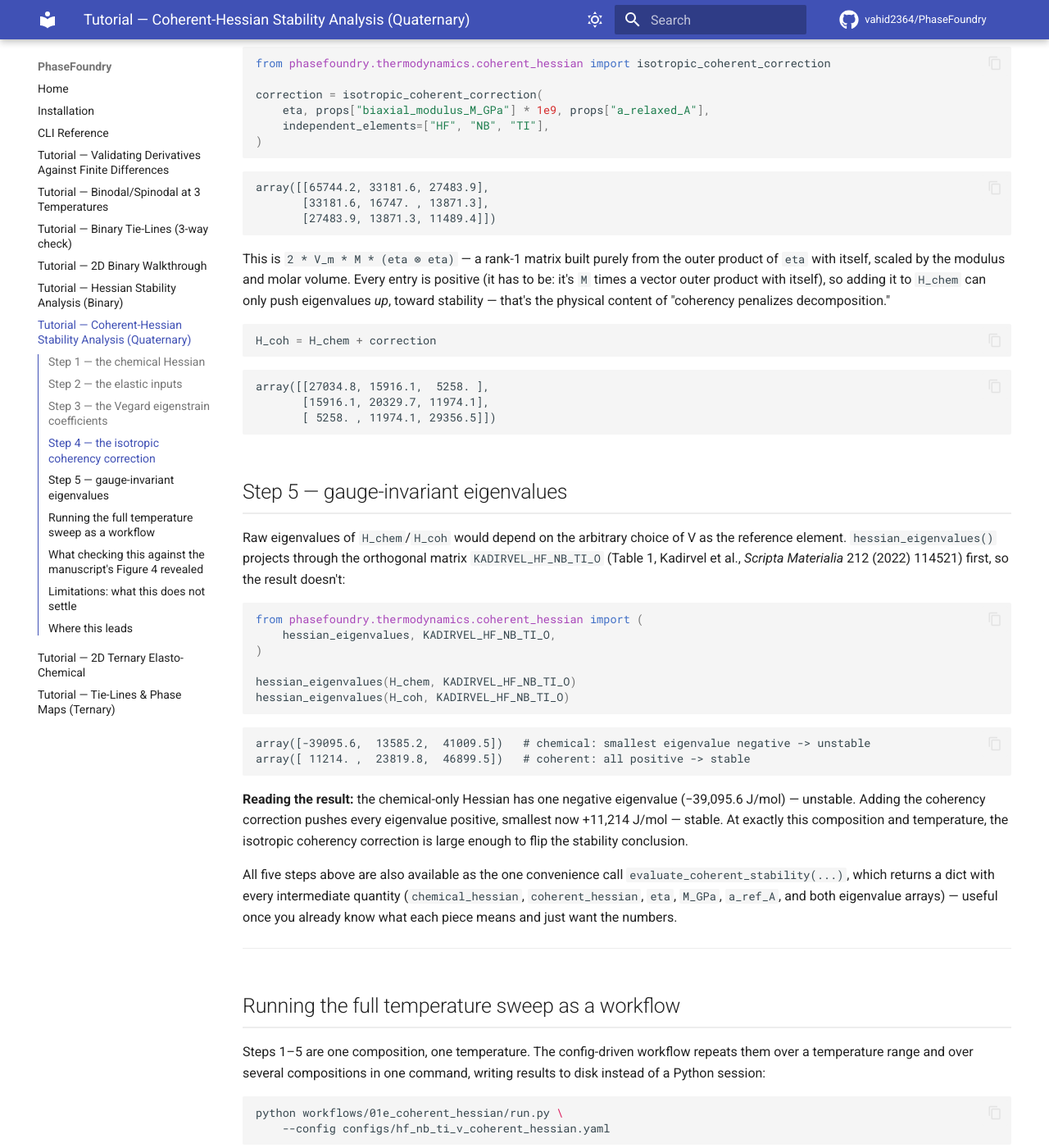
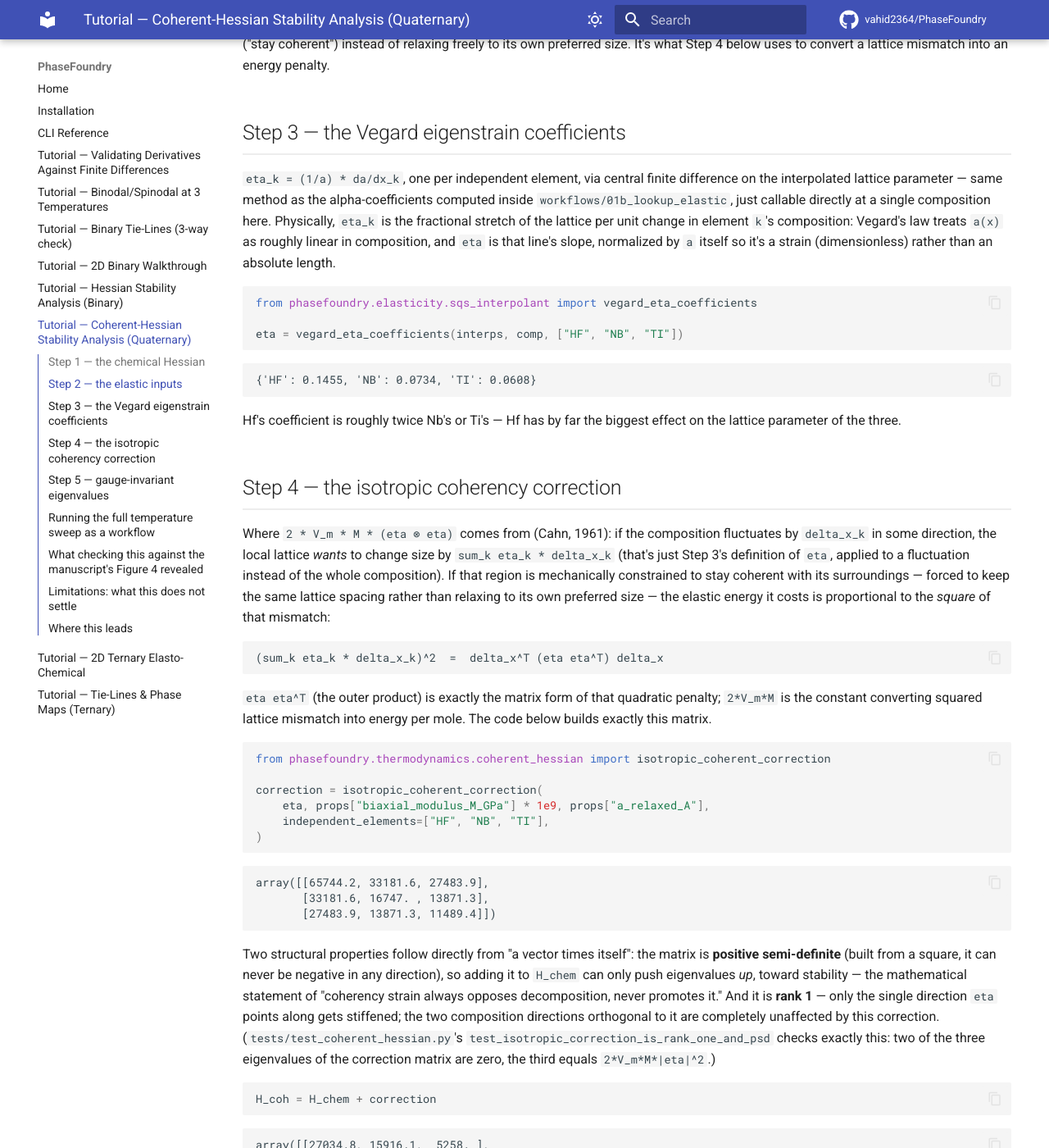
Before and after one commit to vahid2364/PhaseFoundry, an MkDocs documentation site: the page built from docs/tutorial_coherent_hessian_quaternary.md, in a window 1280 px wide and 1400 px high, scrolled down 1934 px. Shown: the whole window at 82% size. Built offline with MkDocs 1.6.1 and Material for MkDocs 9.7.7, drawn with Linux system fonts in a browser that asks for light colours; comment, search, counter and statistics services are not loaded; some of the changed text lies outside the part shown.

Commit message:
Explain the mathematics behind each step of the coherent-Hessian tutorial
Folds in the physical meaning and derivation for each piece: what the
Hessian's curvature/eigenvalue sign actually means, how the Gibbs-Duhem
subtraction converts pycalphad's first-derivative output into the second
derivative, where the Cahn (1961) 2*Vm*M*(eta⊗eta) correction comes from
and why it's positive-semidefinite and rank-1, and why the eigenvalues
need the gauge-invariant projection before they mean anything independent
of which element was chosen as reference. No numbers or code changed.

````diff
--- a/docs/tutorial_coherent_hessian_quaternary.md
+++ b/docs/tutorial_coherent_hessian_quaternary.md
@@ -23,6 +23,34 @@
 [binary tutorial](tutorial_hessian_stability_binary.md#the-hessian-api-and-what-it-reduces-to-for-binary)
 introduces, just a genuine 3×3 matrix here instead of a 1×1 one (independent
 elements Hf, Nb, Ti; V is the reference).
+
+What this matrix *is*: the curvature of the Gibbs free energy surface,
+`H_ij = d^2G/dx_i dx_j`. Nudge the composition in direction `i` and watch
+how the thermodynamic driving force in direction `j` responds — a positive
+eigenvalue means the free-energy surface curves upward there (a bowl: any
+fluctuation raises the energy, so it decays back), a negative eigenvalue
+means it curves downward (a dome: some fluctuation *lowers* the energy, so
+the system spontaneously grows it). That spontaneous growth of a
+composition fluctuation is exactly spinodal decomposition, which is why a
+negative eigenvalue is the instability signal everywhere in this codebase.
+
+pycalphad doesn't hand you `d^2G/dx_i dx_j` directly — it gives
+`d(mu_i)/dx_j`, a first derivative of chemical potential. The two are
+related through the definition of chemical potential for a dependent
+(reference) component, `mu_i - mu_ref = dG/dx_i`. Differentiating both
+sides by `x_j`:
+
+```
+d(mu_i)/dx_j - d(mu_ref)/dx_j = d^2G / (dx_i dx_j)
+```
+
+That subtraction — `dmu(eli, elj) - dmu(reference_element, elj)` in the
+code — is this relation applied directly: it converts "how element `i`'s
+chemical potential reacts to an `x_j` change" into the actual curvature, by
+removing the part of that reaction that's just bookkeeping for whichever
+element was designated dependent (V here). This is the same Gibbs-Duhem
+step already used in `phasefoundry.thermodynamics.spinodal`, just written
+out here for the full 3x3 case instead of a single binary entry.
 
 ```python
 from phasefoundry.thermodynamics.coherent_hessian import chemical_hessian
@@ -72,12 +100,21 @@
 props["biaxial_modulus_M_GPa"] # 144.5950
 ```
 
+`M` is a stiffness number: the elastic energy, per unit volume, it costs to
+force a region to keep matching its neighbors' lattice spacing ("stay
+coherent") instead of relaxing freely to its own preferred size. It's what
+Step 4 below uses to convert a lattice mismatch into an energy penalty.
+
 ## Step 3 — the Vegard eigenstrain coefficients
 
 `eta_k = (1/a) * da/dx_k`, one per independent element, via central finite
 difference on the interpolated lattice parameter — same method as the
 alpha-coefficients computed inside `workflows/01b_lookup_elastic`, just
-callable directly at a single composition here.
+callable directly at a single composition here. Physically, `eta_k` is the
+fractional stretch of the lattice per unit change in element `k`'s
+composition: Vegard's law treats `a(x)` as roughly linear in composition,
+and `eta` is that line's slope, normalized by `a` itself so it's a strain
+(dimensionless) rather than an absolute length.
 
 ```python
 from phasefoundry.elasticity.sqs_interpolant import vegard_eta_coefficients
@@ -94,6 +131,23 @@
 
 ## Step 4 — the isotropic coherency correction
 
+Where `2 * V_m * M * (eta ⊗ eta)` comes from (Cahn, 1961): if the
+composition fluctuates by `delta_x_k` in some direction, the local lattice
+*wants* to change size by `sum_k eta_k * delta_x_k` (that's just Step 3's
+definition of `eta`, applied to a fluctuation instead of the whole
+composition). If that region is mechanically constrained to stay coherent
+with its surroundings — forced to keep the same lattice spacing rather than
+relaxing to its own preferred size — the elastic energy it costs is
+proportional to the *square* of that mismatch:
+
+```
+(sum_k eta_k * delta_x_k)^2  =  delta_x^T (eta eta^T) delta_x
+```
+
+`eta eta^T` (the outer product) is exactly the matrix form of that
+quadratic penalty; `2*V_m*M` is the constant converting squared lattice
+mismatch into energy per mole. The code below builds exactly this matrix.
+
 ```python
 from phasefoundry.thermodynamics.coherent_hessian import isotropic_coherent_correction
 
@@ -109,12 +163,17 @@
        [27483.9, 13871.3, 11489.4]])
 ```
 
-This is `2 * V_m * M * (eta ⊗ eta)` — a rank-1 matrix built purely from the
-outer product of `eta` with itself, scaled by the modulus and molar volume.
-Every entry is positive (it has to be: it's `M` times a vector outer
-product with itself), so adding it to `H_chem` can only push eigenvalues
-*up*, toward stability — that's the physical content of "coherency
-penalizes decomposition."
+Two structural properties follow directly from "a vector times itself":
+the matrix is **positive semi-definite** (built from a square, it can never
+be negative in any direction), so adding it to `H_chem` can only push
+eigenvalues *up*, toward stability — the mathematical statement of
+"coherency strain always opposes decomposition, never promotes it." And it
+is **rank 1** — only the single direction `eta` points along gets
+stiffened; the two composition directions orthogonal to it are completely
+unaffected by this correction. (`tests/test_coherent_hessian.py`'s
+`test_isotropic_correction_is_rank_one_and_psd` checks exactly this: two of
+the three eigenvalues of the correction matrix are zero, the third equals
+`2*V_m*M*|eta|^2`.)
 
 ```python
 H_coh = H_chem + correction
@@ -128,10 +187,20 @@
 
 ## Step 5 — gauge-invariant eigenvalues
 
-Raw eigenvalues of `H_chem`/`H_coh` would depend on the arbitrary choice of
-V as the reference element. `hessian_eigenvalues()` projects through the
+Why this projection is needed: `H_chem` as built in Step 1 lives in a basis
+that secretly depends on which element got picked as the reference (V,
+here) — Hf, Nb, Ti are treated as independent coordinates and V is
+whatever's left over, and that asymmetry is baked into the raw matrix
+entries. If "is this alloy stable" (the sign of the smallest eigenvalue)
+changed depending on whether V, Hf, or Nb happened to be labeled the
+dependent component, that would be an artifact of notation, not physics.
+`hessian_eigenvalues()` removes that dependence by projecting through the
 orthogonal matrix `KADIRVEL_HF_NB_TI_O` (Table 1, Kadirvel et al., *Scripta
-Materialia* 212 (2022) 114521) first, so the result doesn't:
+Materialia* 212 (2022) 114521) first — it rotates into a basis where all
+four elements are treated symmetrically (genuinely orthonormal composition
+directions, not "three independents plus a leftover"), so the eigenvalues
+computed afterward are the same no matter which element you'd chosen as
+reference. That's what "gauge-invariant" means here:
 
 ```python
 from phasefoundry.thermodynamics.coherent_hessian import (
````
